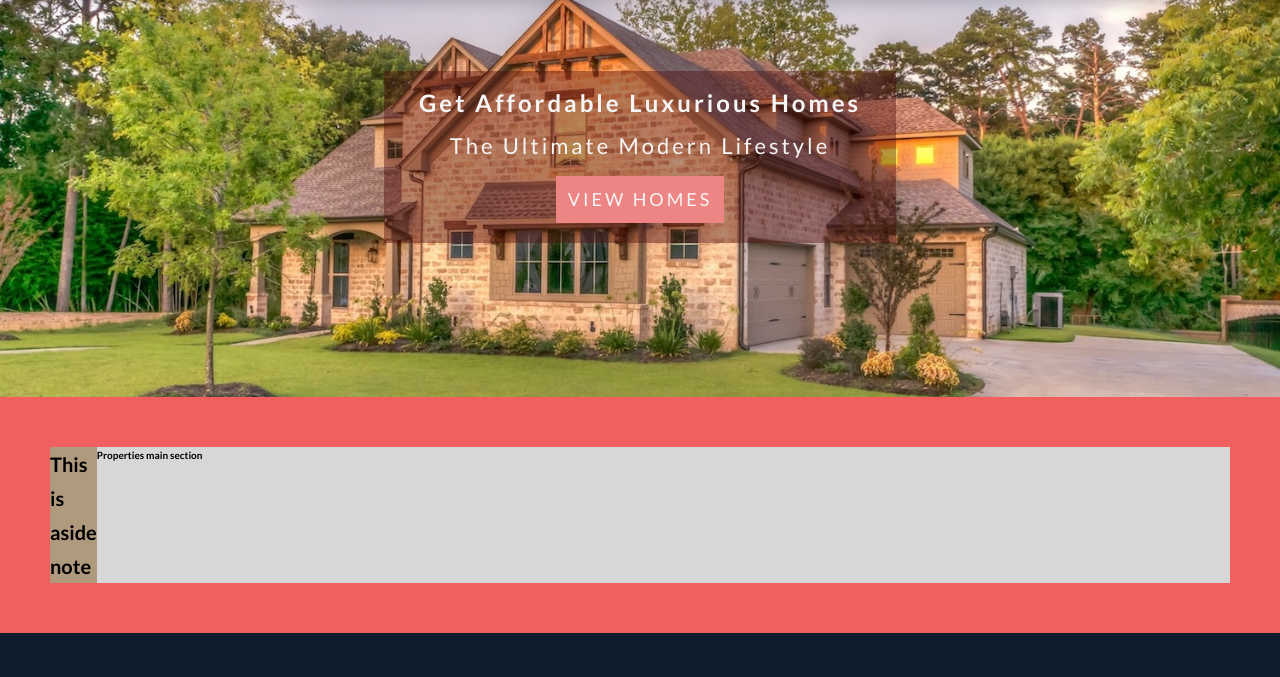
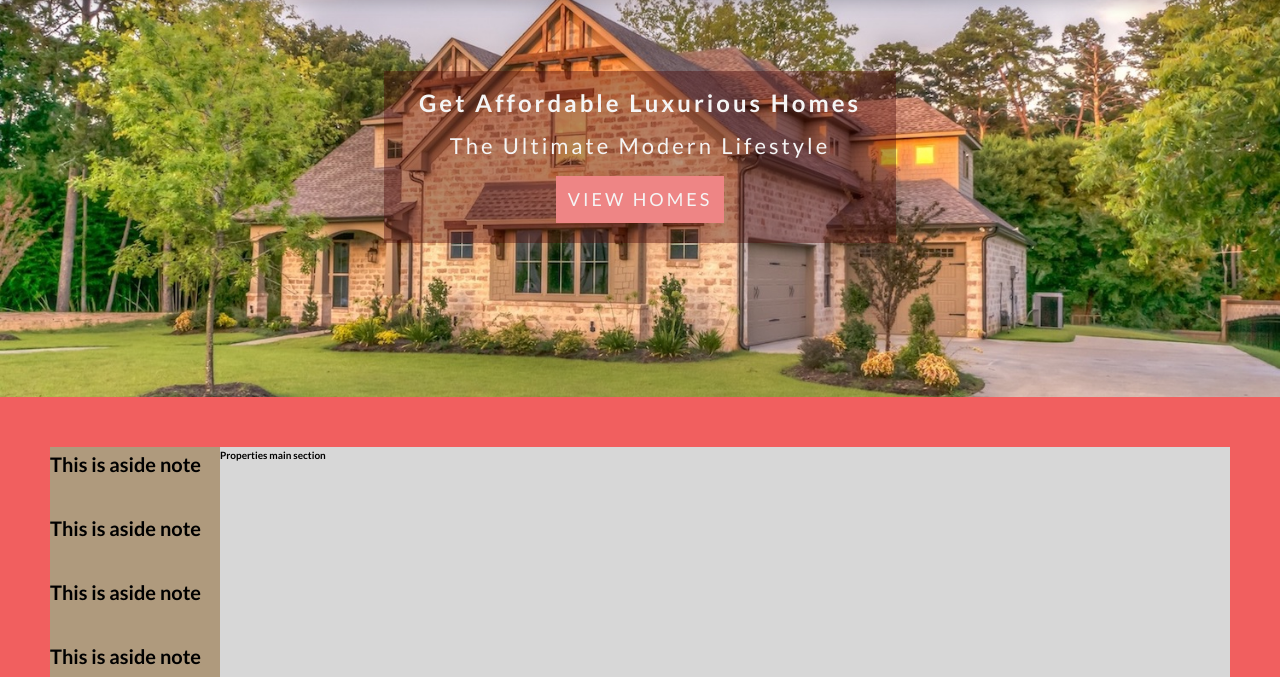
Before and after one commit to francis-mwas/RealtorAppTemplates, a website: page properties.html in a window 1280 px wide. Shown: the part 83-760 px from the top of the page. Drawn offline with Linux system fonts and the light colour scheme.

Commit message:
Finished creating properties page layout

```diff
--- a/properties.html
+++ b/properties.html
@@ -48,10 +48,15 @@
             </div>
         </div>
         <section class="properties-section properties">
-            <aside class="properties__aside">
+            <aside class="properties-section__aside">
+                <h2>This is aside note</h2>
+                <h2>This is aside note</h2>
+                <h2>This is aside note</h2>
+                <h2>This is aside note</h2>
+                <h2>This is aside note</h2>
                 <h2>This is aside note</h2>
             </aside>
-            <div class="properties__main-section">
+            <div class="properties-section__main-section">
                 <h4>Properties main section</h4>
             </div>
         </section>
--- a/sass/_properties-section.scss
+++ b/sass/_properties-section.scss
@@ -6,14 +6,25 @@
 
     display: grid;
     grid-template-columns: [full-start] 1fr [center-start]repeat(8, [col-start]minmax(min-content, 14rem)[col-end])[center-end] 1fr[full-end];
-}
-.properties{
+
+
     &__aside {
         background-color: $color-primary-2;
-        grid-column: full-start / col-start;
+        grid-column: full-start / 3;
+
+        display: grid;
+        // grid-template-columns: repeat(2, 1fr);
+        grid-template-rows: repeat(6, 1fr);
+        grid-gap: 3rem;
     }
-    &__main-section{
+
+    &__main-section {
         background-color: $color-grey-1;
-        grid-column: col-start / full-end;
+        grid-column: 3 / full-end;
+
+        display: grid;
+        grid-template-columns: repeat(2, 1fr);
+        grid-template-rows: repeat(6, 1fr);
+        grid-gap: 3rem;
     }
 }
```
Also changed, not shown: css/style.css.
